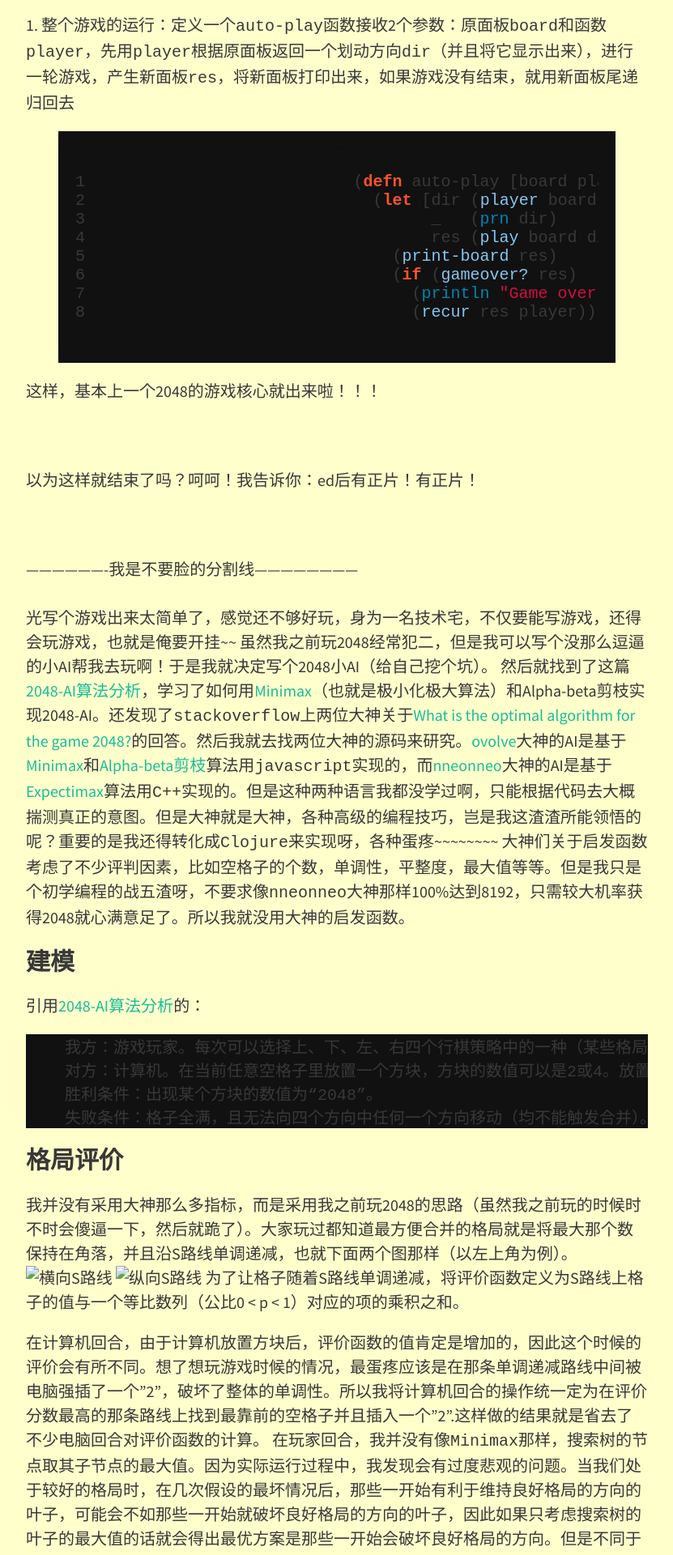
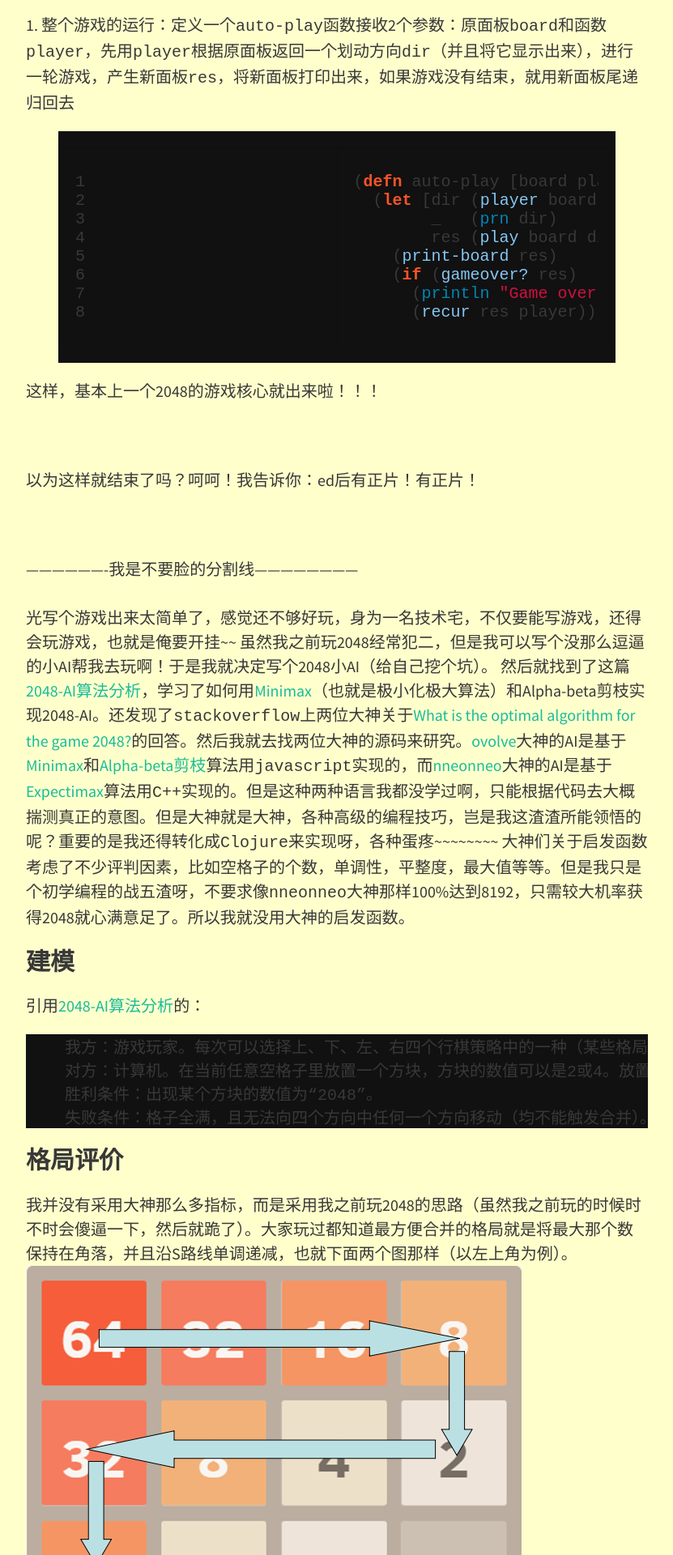
Before and after one commit to ChuitoChan/ChuitoChan.github.io, a Jekyll site: the page built from _posts/2015-08-10-2048-in-clojure.md, in a window 1280 px wide. Shown: the part 4480-6400 px from the top of the page at 81% size, without its empty margins (224-1055 px from the left). Built offline with Jekyll 4.4.1, drawn with Linux system fonts in a browser that asks for light colours; nearby versions of some CDN libraries.

Commit message:
Update 2015-08-10-2048-in-clojure.md

```diff
--- a/_posts/2015-08-10-2048-in-clojure.md
+++ b/_posts/2015-08-10-2048-in-clojure.md
@@ -171,8 +171,8 @@ directions
 
 ### 格局评价
 我并没有采用大神那么多指标，而是采用我之前玩2048的思路（虽然我之前玩的时候时不时会傻逼一下，然后就跪了）。大家玩过都知道最方便合并的格局就是将最大那个数保持在角落，并且沿S路线单调递减，也就下面两个图那样（以左上角为例）。
-![横向S路线](img/2048_row.png)
-![纵向S路线](img/2048_col.png)
+![横向S路线](/img/2048_row.png)
+![纵向S路线](/img/2048_col.png)
 为了让格子随着S路线单调递减，将评价函数定义为S路线上格子的值与一个等比数列（公比0 < p < 1）对应的项的乘积之和。
 
 在计算机回合，由于计算机放置方块后，评价函数的值肯定是增加的，因此这个时候的评价会有所不同。想了想玩游戏时候的情况，最蛋疼应该是在那条单调递减路线中间被电脑强插了一个"2"，破坏了整体的单调性。所以我将计算机回合的操作统一定为在评价分数最高的那条路线上找到最靠前的空格子并且插入一个"2".这样做的结果就是省去了不少电脑回合对评价函数的计算。
@@ -276,7 +276,7 @@ directions
 感动的泪流满面啊~~~~~~~~~
 
 为了验证下效果，跑了100遍，结果如下，93%的成功率还算不错(๑•̀ㅂ•́)و✧要是能跑出一个16384就好了
-![实验结果](img/2048_chart.png)
+![实验结果](/img/2048_chart.png)
 
 ## Code
 The code can be found on GitHub at the following link [https://github.com/ChuitoChan/clojure-2048ai](https://github.com/ChuitoChan/clojure-2048ai)
```
